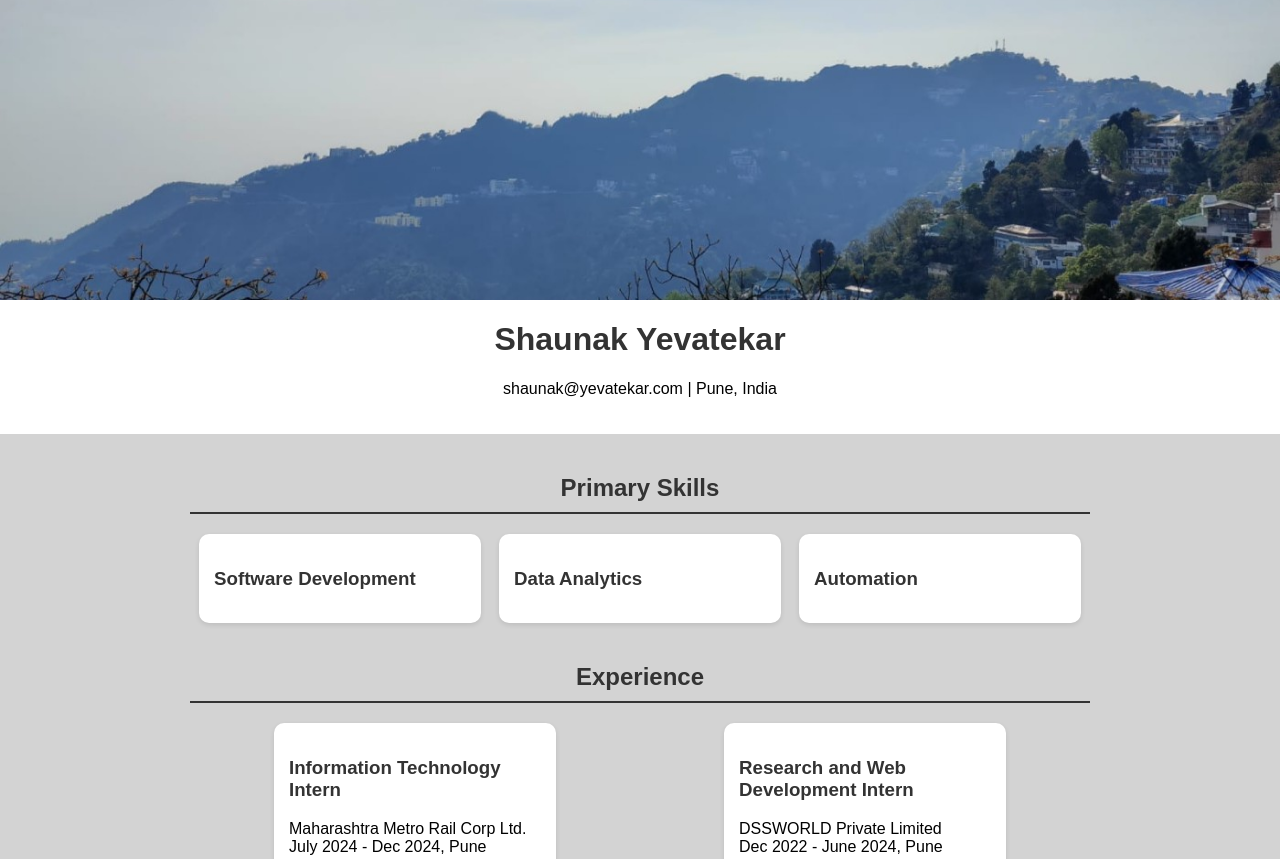
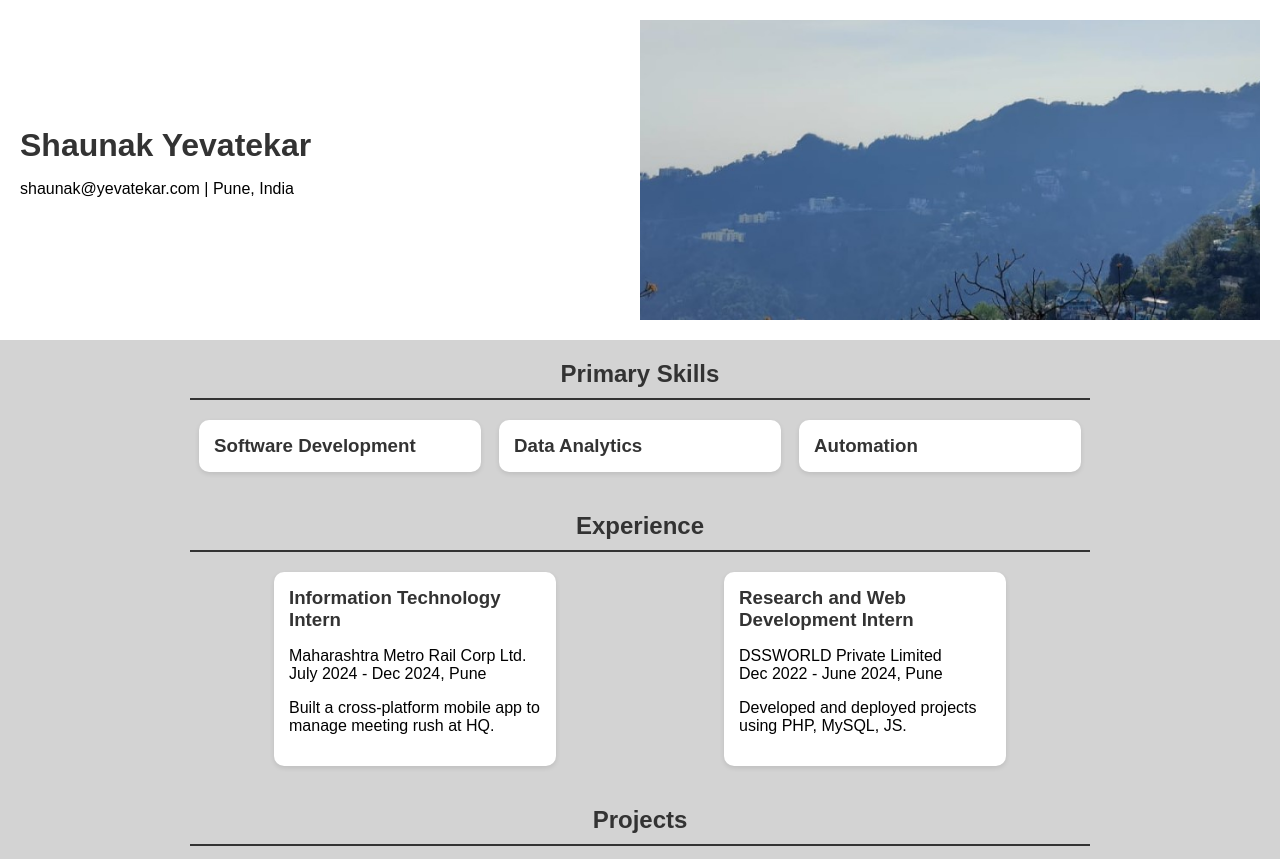
Before and after one commit to IamShaunak/IamShaunak.github.io, a plain HTML site: page index.html in a window 1280 px wide. Shown: the top 859 px of the page. Drawn offline with Linux system fonts and the light colour scheme.

Commit message:
Update index.html

```diff
--- a/index.html
+++ b/index.html
@@ -8,19 +8,25 @@
             background-color: lightgray;
             font-family: Arial, sans-serif;
             margin: 0;
-            padding: 0; /* Adjusted to 0 for full-width image */
+            padding: 0;
         }
         .header {
             width: 100%;
-            text-align: center;
-            background-color: #fff; /* Optional: white background for contrast */
-            padding-bottom: 20px;
+            display: flex; /* Use flexbox for side-by-side layout */
+            align-items: center; /* Vertically center content */
+            justify-content: space-between; /* Space out left and right */
+            background-color: #fff;
+            padding: 20px;
+            box-sizing: border-box;
+        }
+        .header-text {
+            text-align: left; /* Align text to the left */
+            flex: 1; /* Take up available space on the left */
         }
         .profile {
-            width: 100%; /* Full width */
-            height: 300px; /* Adjust height as needed */
-            object-fit: cover; /* Ensures image fills without distortion */
-            display: block;
+            width: 50%; /* Half the width for the image */
+            height: 300px; /* Adjust as needed */
+            object-fit: cover;
             margin: 0;
         }
         .container {
@@ -31,6 +37,7 @@
         }
         h1, h2, h3 {
             color: #333;
+            margin: 0; /* Remove default margins */
         }
         h2 {
             border-bottom: 2px solid #333;
@@ -49,7 +56,7 @@
             width: 28%;
             box-shadow: 0 2px 5px rgba(0,0,0,0.1);
             margin-bottom: 20px;
-            text-align: left; /* Align text left inside boxes */
+            text-align: left;
         }
         ul {
             list-style-type: none;
@@ -69,11 +76,13 @@
     </style>
 </head>
 <body>
-    <!-- Header with Full-Width Image -->
+    <!-- Header with Name on Left and Image on Right -->
     <div class="header">
+        <div class="header-text">
+            <h1>Shaunak Yevatekar</h1>
+            <p>shaunak@yevatekar.com | Pune, India</p>
+        </div>
         <img src="assets/image.jpeg" alt="Shaunak Yevatekar" class="profile">
-        <h1>Shaunak Yevatekar</h1>
-        <p>shaunak@yevatekar.com | Pune, India</p>
     </div>
 
     <!-- Main Content -->
```
